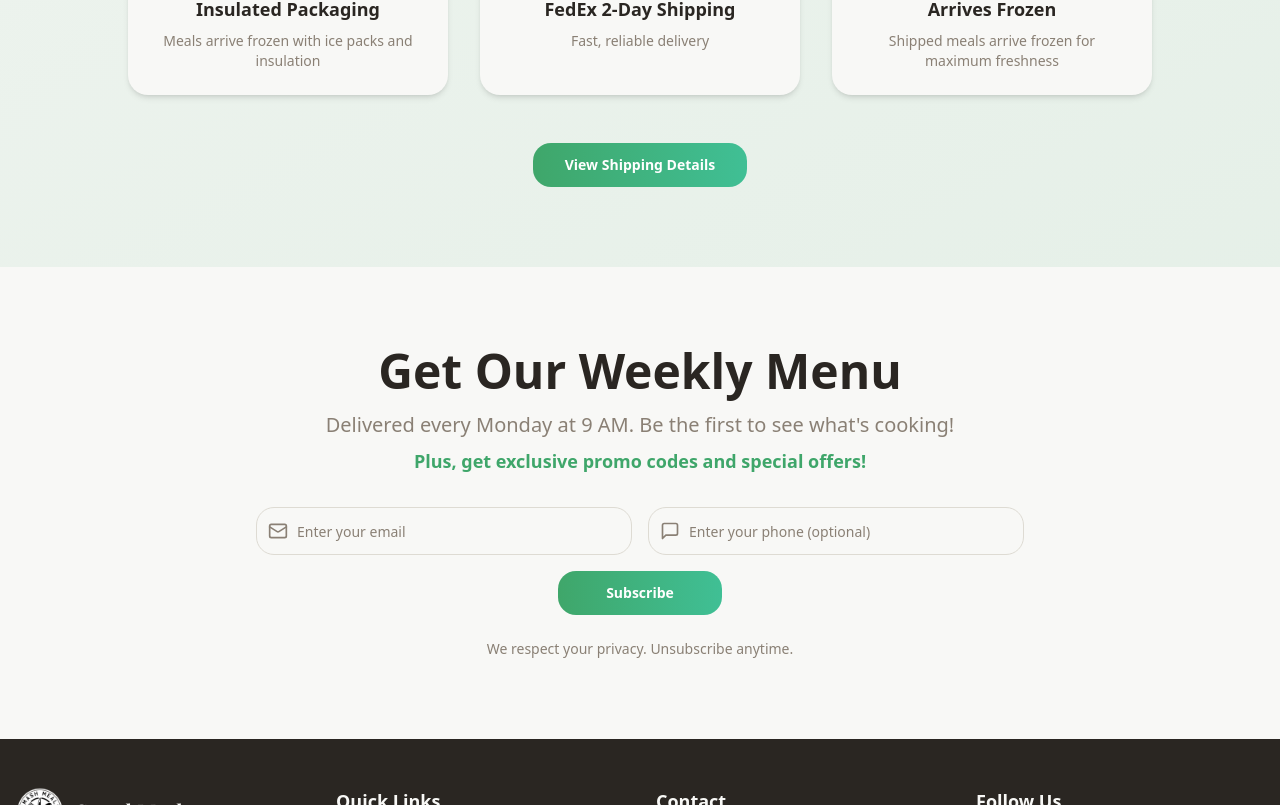
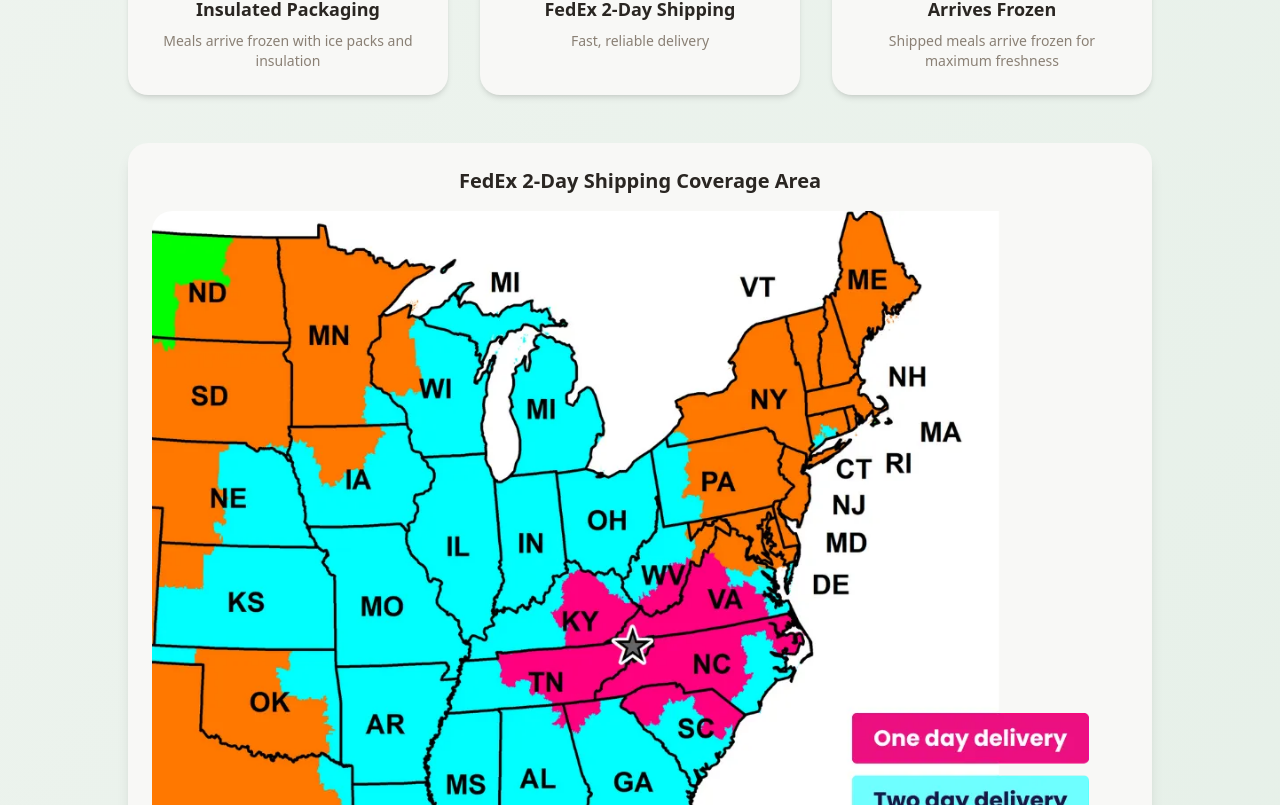
Before and after one commit to lewkizer/smashmeals-prep-hub-90500, a React (Vite) app: page / in a window 1280 px wide. Shown: the part 6735-7540 px from the top of the page. Built offline with nearby package versions, Linux system fonts and the light colour scheme; no server answers; the database is empty.

Commit message:
Add shipping area map
Add FedEx 2-day shipping coverage map to the Shipping component.

```diff
--- a/src/components/Shipping.tsx
+++ b/src/components/Shipping.tsx
@@ -1,6 +1,7 @@
 import { Button } from "@/components/ui/button";
 import { Package, Truck, Snowflake } from "lucide-react";
 import { Link } from "react-router-dom";
+import fedexMap from "@/assets/fedex-coverage-map.webp";
 
 const Shipping = () => {
   const features = [
@@ -45,6 +46,15 @@ const Shipping = () => {
             ))}
           </div>
 
+          <div className="bg-background rounded-lg p-6 shadow-lg mb-8">
+            <h3 className="font-bold text-xl mb-4">FedEx 2-Day Shipping Coverage Area</h3>
+            <img
+              src={fedexMap}
+              alt="FedEx 2-Day Shipping Coverage Map showing delivery areas across the United States"
+              className="w-full rounded-lg"
+            />
+          </div>
+
           <Link to="/how-it-works">
             <Button variant="hero" size="lg">
               View Shipping Details
```
